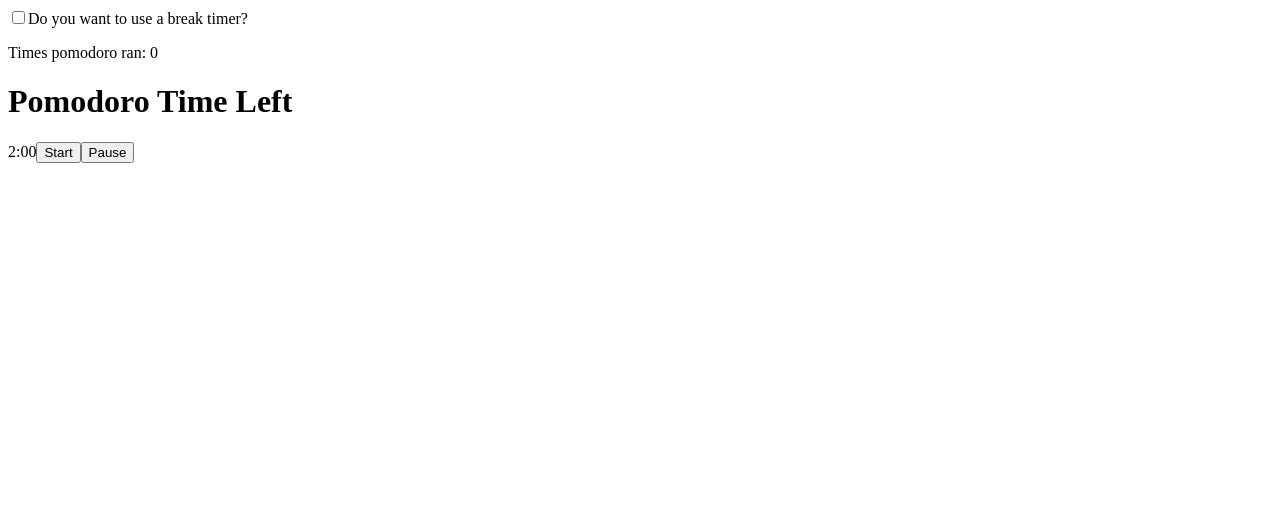
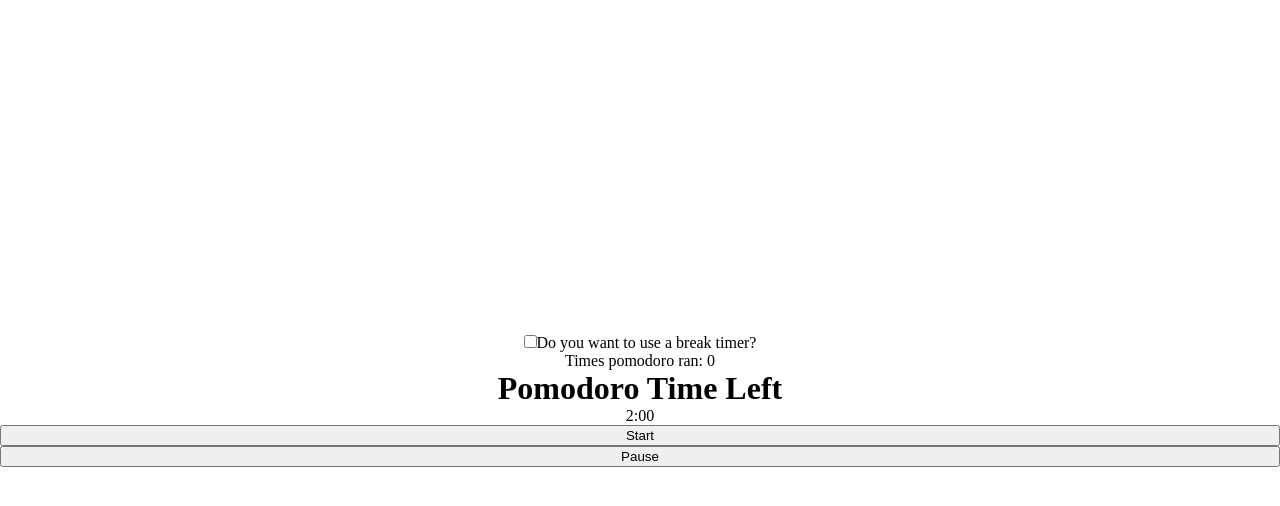
Before and after one commit to leonardo-kazu/desafio-jera, a React (Vite) app: page / in a window 1280 px wide. Shown: the top 506 px of the page. Built offline with nearby package versions, Linux system fonts and the light colour scheme.

Commit message:
feat(notifications): added sound and push notifications

```diff
--- /dev/null
+++ b/src/App.css
@@ -0,0 +1,13 @@
+* {
+  margin: 0;
+}
+
+.App {
+  display: flex;
+  flex-direction: column;
+  margin: auto;
+  width: 100vw;
+  height: 100vh;
+  text-align: center;
+  justify-content: center;
+}
--- a/src/App.tsx
+++ b/src/App.tsx
@@ -1,5 +1,7 @@
-import { useEffect, useState } from 'react';
+import { useEffect, useRef, useState } from 'react';
 import Clock from './components/Clock';
+
+import './App.css';
 
 function App() {
   const [timesRun, setTimesRun] = useState<number>(0);
@@ -12,11 +14,25 @@ function App() {
   const [stopActive, setStopActive] = useState<boolean>(false);
   const [shouldBePomodoro, setShouldBePomodoro] = useState<boolean>(true);
 
-  const [showAlert, setShowAlert] = useState<boolean>(false);
+  // const [showAlert, setShowAlert] = useState<boolean>(false);
+
+  useEffect(() => {
+    if (!Notification) {
+      alert('Desktop notifications not available!');
+    }
+    if (Notification.permission !== 'granted') {
+      Notification.requestPermission();
+    }
+  }, []);
 
   useEffect(() => {
     if (timesRun % 4 === 0 && timesRun !== 0) {
-      setShowAlert(true);
+      // setShowAlert(true);
+      if (Notification.permission === 'granted') {
+        new Notification('Take a break', {
+          body: 'Hey, you have alredy done 4 pomodoro timers, what about a 10 minutes break?',
+        });
+      }
     }
   }, [timesRun]);
 
@@ -28,6 +44,8 @@ function App() {
     if (isRunning) {
       // If the timer is zero run the logic for changing or keep on counting down
       if (timer === 0) {
+        new Audio('./notificationSound.wav').play();
+
         // Check if is running the pomodoro clock then sum the times ran
         if (isPomodoro) {
           setTimesRun((ran) => ran + 1);
@@ -59,17 +77,19 @@ function App() {
         Do you want to use a break timer?
       </label>
       <p>Times pomodoro ran: {timesRun}</p>
-      <Clock time={timer} title={shouldBePomodoro ? 'Pomodoro Time Left' : 'Break Time Left'} />
+      <div className="">
+        <Clock time={timer} title={shouldBePomodoro ? 'Pomodoro Time Left' : 'Break Time Left'} />
+      </div>
       <button onClick={() => setIsRunning(true)}>Start</button>
       <button onClick={() => setIsRunning(false)}>Pause</button>
-      {showAlert ? (
+      {/* {showAlert ? (
         <div>
           <h1>You already completed 4 pomodoro timers, what about a 10 min break?</h1>
           <button onClick={() => setShowAlert(false)}>Dismiss</button>
         </div>
       ) : (
         <></>
-      )}
+      )} */}
     </div>
   );
 }
```
Also changed, not shown: 1 other file (tests, documents, lock files or other folders).
